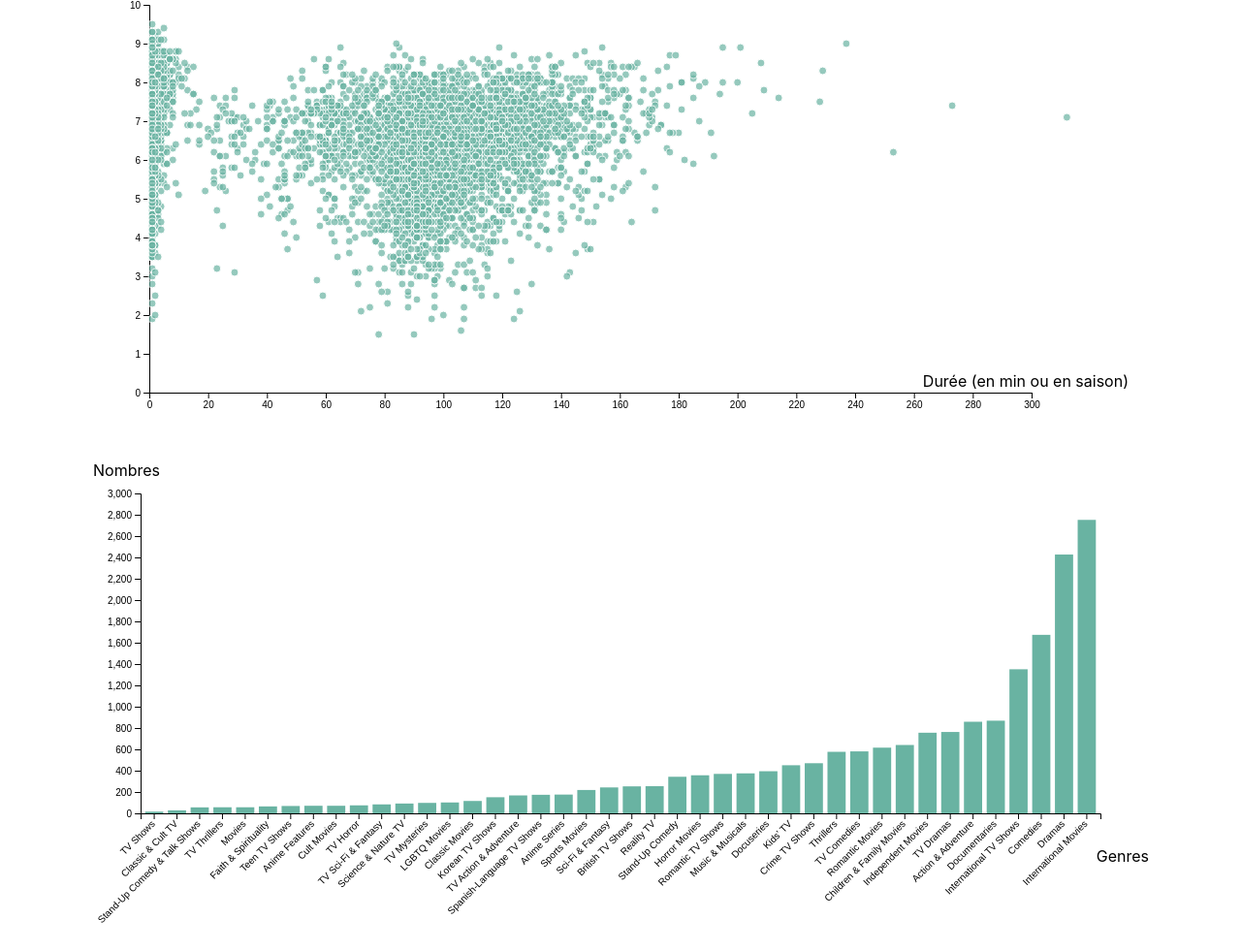
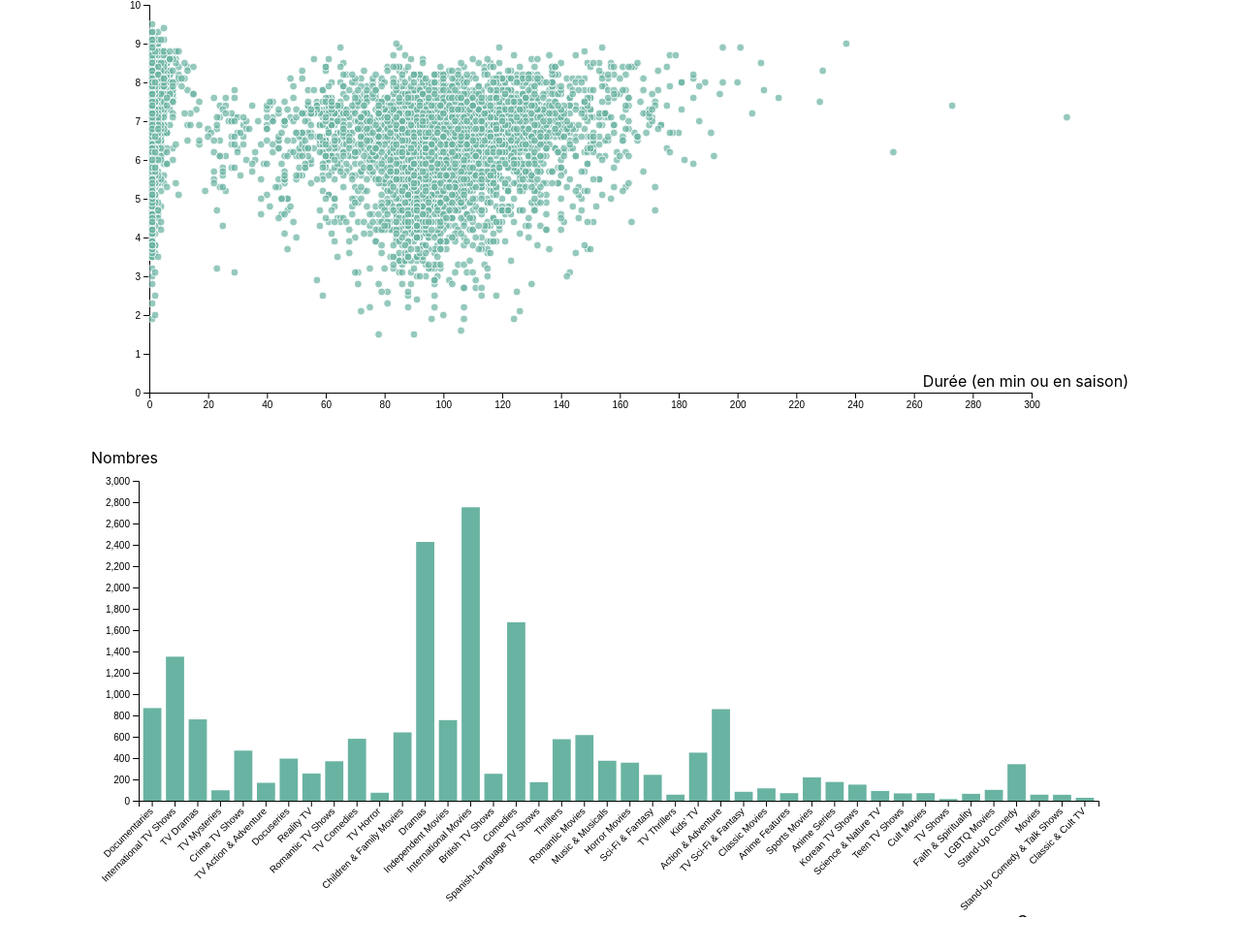
Before and after one commit to YanHip/datavis, a plain HTML site: page index.html in a window 1280 px wide. Shown: the part 322-1303 px from the top of the page at 97% size. Drawn offline with nearby package versions, Linux system fonts and the light colour scheme.

Commit message:
correctif

```diff
--- a/index.html
+++ b/index.html
@@ -24,10 +24,8 @@
 	</header>
 
 	<body>
-
-
 		<div class="container-sm params_div">
-			<div style="margin-bottom: 50px; display: flex; justify-content: center; flex-direction: column; align-items: center;">
+			<div style="margin-bottom: 50px; display: flex; justify-content: center; flex-direction: column; align-items: center">
 				<h3>Télécharger les données au format csv</h3>
 				<a href="./csvNetflixData.csv" download="NetflixData">Télécharger</a>
 			</div>
@@ -43,34 +41,23 @@
 		</div>
 		<div class="container-sm visu_div">
 			<div id="my_dataviz"></div>
-		</div>
-
-		<div class="container-sm">
 			<div id="my_dataviz2"></div>
 		</div>
 	</body>
 
-
 	<script>
-
 		var global_var = {
 			url: "./csvNetflixData.csv",
 		};
-
-
 		main(2);
 
 		function main(type_of_visu) {
 			document.getElementById("my_dataviz").innerHTML = "";
-			let nbXAxe = 300;
-			if (type_of_visu == 1) {
-				nbXAxe = 20;
-			}
 
+			// graph1
 			var margin = { top: 10, right: 30, bottom: 30, left: 60 },
 				width = 1000 - margin.left - margin.right,
 				height = 450 - margin.top - margin.bottom;
-
 			var svg = d3
 				.select("#my_dataviz")
 				.append("svg")
@@ -79,8 +66,27 @@
 				.append("g")
 				.attr("transform", "translate(" + margin.left + "," + margin.top + ")");
 
+			// graph2
+			var margin2 = { top: 50, right: 150, bottom: 120, left: 60 },
+				width2 = 1200 - margin2.left - margin2.right,
+				height2 = 500 - margin2.top - margin2.bottom;
+
+			var svg2 = d3
+				.select("#my_dataviz2")
+				.append("svg")
+				.attr("width", width2 + margin2.left + margin2.right)
+				.attr("height", height2 + margin2.top + margin2.bottom)
+				.append("g")
+				.attr("transform", "translate(" + margin2.left + "," + margin2.top + ")");
+
 			//Read the data
 			d3.csv(global_var.url, function (data) {
+				//graph1
+				let nbXAxe = 300;
+				if (type_of_visu == 1) {
+					nbXAxe = 20;
+				}
+
 				var x = d3.scaleLinear().domain([0, nbXAxe]).range([0, width]);
 				svg
 					.append("g")
@@ -93,7 +99,6 @@
 				} else if (type_of_visu == 1) {
 					text = "Durée (en saison)";
 				}
-
 				svg
 					.append("text")
 					.attr("class", "x label")
@@ -120,29 +125,29 @@
 
 				var mouseover = function (d) {
 					let text = "";
-					if(d.type == "Movie") {
+					if (d.type == "Movie") {
 						text += "Le film ";
 					} else if (d.type == "TV Show") {
 						text += "La série ";
 					}
 					tooltip
 						.html(text + " dure " + d.duration + " et est noté " + d.imdb_rating)
-						.style("left", d3.mouse(this)[0] + 90 + "px") // It is important to put the +90: other wise the tooltip is exactly where the point is an it creates a weird effect
-						.style("top", d3.mouse(this)[1] + "px");
+						.style("left", d3.mouse(this)[0] + "px") // It is important to put the +90: other wise the tooltip is exactly where the point is an it creates a weird effect
+						.style("top", height + d3.mouse(this)[1] - 20 + "px");
 					tooltip.style("opacity", 1);
 				};
 
 				var mousemove = function (d) {
 					let text = "";
-					if(d.type == "Movie") {
+					if (d.type == "Movie") {
 						text += "Le film ";
 					} else if (d.type == "TV Show") {
 						text += "La série ";
 					}
 					tooltip
 						.html(text + " dure " + d.duration + " et est noté " + d.imdb_rating)
-						.style("left", d3.mouse(this)[0] + 90 + "px") // It is important to put the +90: other wise the tooltip is exactly where the point is an it creates a weird effect
-						.style("top", d3.mouse(this)[1] + "px");
+						.style("left", d3.mouse(this)[0] + "px") // It is important to put the +90: other wise the tooltip is exactly where the point is an it creates a weird effect
+						.style("top",  height + d3.mouse(this)[1]  - 200 + "px");
 					tooltip.style("opacity", 1);
 				};
 
@@ -196,122 +201,63 @@
 					.on("mousemove", mousemove)
 					.on("mouseleave", mouseleave)
 					.on("click", mouseclick);
-			});
-		}
 
-
-
-	function getOccurrence(array, value) {
-		var count = 0;
-
-		array.forEach(r => {
-			if(r == value) {
-				count++;
-			}
-		})
-		return count;
-	}
-
-	// BAR CHART CATEGORIE & QUANTITE
-
-	d3.csv(global_var.url, function(data) {
+				//graph2
 
 				var arrayOfCategory = [];
 				var array = [];
 				var current;
 				var arrayFinal = [];
 
-		data.forEach(r => {
-			current = r.listed_in.split(', ');
-			// console.log(current);
-
-			current.forEach(r2 => {
+				data.forEach((r) => {
+					current = r.listed_in.split(", ");
+					current.forEach((r2) => {
 						array.push(r2);
-				if(!arrayOfCategory.includes(r2)) {
+						if (!arrayOfCategory.includes(r2)) {
 							arrayOfCategory.push(r2);
 						}
-			})
-		})
-		arrayOfCategory.forEach(r => {
-			// console.log(r, getOccurrence(array, r));
+					});
+				});
+				arrayOfCategory.forEach((r) => {
 					let object = {
-				genre : r,
-				occ : getOccurrence(array, r),
-			}
+						genre: r,
+						occ: getOccurrence(array, r),
+					};
 					arrayFinal.push(object);
-		})
-		console.log(arrayFinal.sort((a,b) => a.occ - b.occ));
-	})
-
-
-	// set the dimensions and margins of the graph
-var margin = {top: 50, right: 150, bottom: 120, left: 60},
-    width = 1200 - margin.left - margin.right,
-    height = 500 - margin.top - margin.bottom;
-
-// append the svg object to the body of the page
-var svg = d3.select("#my_dataviz2")
-  .append("svg")
-    .attr("width", width + margin.left + margin.right)
-    .attr("height", height + margin.top + margin.bottom)
-  .append("g")
-    .attr("transform",
-          "translate(" + margin.left + "," + margin.top + ")");
-
-// Parse the Data
-d3.csv(global_var.url, function(data) {
-
-	var arrayOfCategory = [];
-		var array = [];
-		var current;
-		var arrayFinal = [];
-
-		data.forEach(r => {
-			current = r.listed_in.split(', ');
-			// console.log(current);
-
-			current.forEach(r2 => {
-				array.push(r2);
-				if(!arrayOfCategory.includes(r2)) {
-					arrayOfCategory.push(r2);
-				}
-			})
-		})
-		arrayOfCategory.forEach(r => {
-			// console.log(r, getOccurrence(array, r));
-			let object = {
-				genre : r,
-				occ : getOccurrence(array, r),
-			}
-			arrayFinal.push(object);
-		})
-		console.log(arrayFinal.sort((a,b) => a.occ - b.occ));
-
-
-	// console.log(data);
+				});
 
 				// X axis
-	var x = d3.scaleBand()
-		.range([ 0, width ])
-		.domain(arrayFinal.map(function(d) { return d.genre; }))
+				var x2 = d3
+					.scaleBand()
+					.range([0, width2])
+					.domain(
+						arrayFinal.map(function (d) {
+							return d.genre;
+						})
+					)
 					.padding(0.2);
-	svg.append("g")
-		.attr("transform", "translate(0," + height + ")")
-		.call(d3.axisBottom(x))
+				svg2
+					.append("g")
+					.attr("transform", "translate(0," + height2 + ")")
+					.call(d3.axisBottom(x2))
 					.selectAll("text")
 					.attr("transform", "translate(-10,0)rotate(-45)")
 					.style("text-anchor", "end");
+				svg2
+					.append("text")
+					.attr("class", "abscisse")
+					.attr("text-anchor", "end")
+					.attr("x", width + 50)
+					.attr("y", height + 50)
+					.text("Genres");
 
 				// Add Y axis
-	var y = d3.scaleLinear()
-		.domain([0, 3000])
-		.range([ height, 0]);
-	svg.append("g")
-		.call(d3.axisLeft(y));
+				var y2 = d3.scaleLinear().domain([0, 3000]).range([height2, 0]);
+				svg2.append("g").call(d3.axisLeft(y2));
+				svg2.append("text").attr("class", "ordonne").attr("text-anchor", "end").attr("x", 20).attr("y", -30).attr("dy", ".75em").text("Nombres");
 
 				// Bars
-
-  var tooltip = d3
+				var tooltip2 = d3
 					.select("#my_dataviz2")
 					.append("div")
 					.style("opacity", 0)
@@ -323,48 +269,59 @@ d3.csv(global_var.url, function(data) {
 					.style("padding", "10px");
 
 				var mouseover2 = function (d) {
-		tooltip
-			.html("Il y a " + d.occ + "films et séries pour" + d.genre + '.')
-			.style("left", d3.mouse(this)[0] + 90 + "px") // It is important to put the +90: other wise the tooltip is exactly where the point is an it creates a weird effect
-			.style("top", d3.mouse(this)[1] + "px");
-		tooltip.style("opacity", 1);
+					tooltip2
+						.html("Il y a " + d.occ + "films et séries pour" + d.genre + ".")
+						.style("left", d3.mouse(this)[0] + "px") // It is important to put the +90: other wise the tooltip is exactly where the point is an it creates a weird effect
+						.style("top", height2 + d3.mouse(this)[1]  + 350 + "px");
+					tooltip2.style("opacity", 1);
 				};
 
 				var mousemove2 = function (d) {
-		tooltip
-			.html("Il y a <b>" + d.occ + " </b>films et séries pour<b> " + d.genre + '</b>.')
-			.style("left", d3.mouse(this)[0] + 90 + "px") // It is important to put the +90: other wise the tooltip is exactly where the point is an it creates a weird effect
-			.style("top", d3.mouse(this)[1] + "px");
-		tooltip.style("opacity", 1);
+					console.log(d3.mouse(this));
+					tooltip2
+						.html("Il y a <b>" + d.occ + " </b>films et séries pour<b> " + d.genre + "</b>.")
+						.style("left", d3.mouse(this)[0] + "px") // It is important to put the +90: other wise the tooltip is exactly where the point is an it creates a weird effect
+						.style("top",  height2 + d3.mouse(this)[1]  + 350  + "px");
+					tooltip2.style("opacity", 1);
 				};
 
-	svg.selectAll("mybar")
+				var mouseclick2 = function (d) {
+					url = "http://www.google.com/search?q=liste+film+" + d.genre;
+					window.open(url, "_blank");
+				};
+
+				svg2
+					.selectAll("mybar")
 					.data(arrayFinal)
 					.enter()
 					.append("rect")
-		.attr("x", function(d) { return x(d.genre); })
-		.attr("y", function(d) { return y(d.occ); })
-		.attr("width", x.bandwidth())
-		.attr("height", function(d) { return height - y(d.occ); })
+					.attr("x", function (d) {
+						return x2(d.genre);
+					})
+					.attr("y", function (d) {
+						return y2(d.occ);
+					})
+					.attr("width", x2.bandwidth())
+					.attr("height", function (d) {
+						return height2 - y2(d.occ);
+					})
 					.attr("fill", "#69b3a2")
-		.on('mousemove', mousemove2)
-		.on('mouseover', mouseover2)
-	})
+					.on("mousemove", mousemove2)
+					.on("mouseover", mouseover2)
+					.on("mouseover", mouseclick2);
+			});
+		}
 
-	let text = "Genres";
+		function getOccurrence(array, value) {
+			var count = 0;
 
-	svg
-		.append("text")
-		.attr("class", "abscisse")
-		.attr("text-anchor", "end")
-		.attr("x", width + 50)
-		.attr("y", height + 50)
-		.text("Genres");
-
-	svg.append("text").attr("class", "ordonne").attr("text-anchor", "end").attr("x", 20).attr("y", -30).attr("dy", ".75em").text("Nombres");
-
-
-
+			array.forEach((r) => {
+				if (r == value) {
+					count++;
+				}
+			});
+			return count;
+		}
 
 	</script>
 </html>
```
Lines whose indentation alone changed are shown as unchanged.
